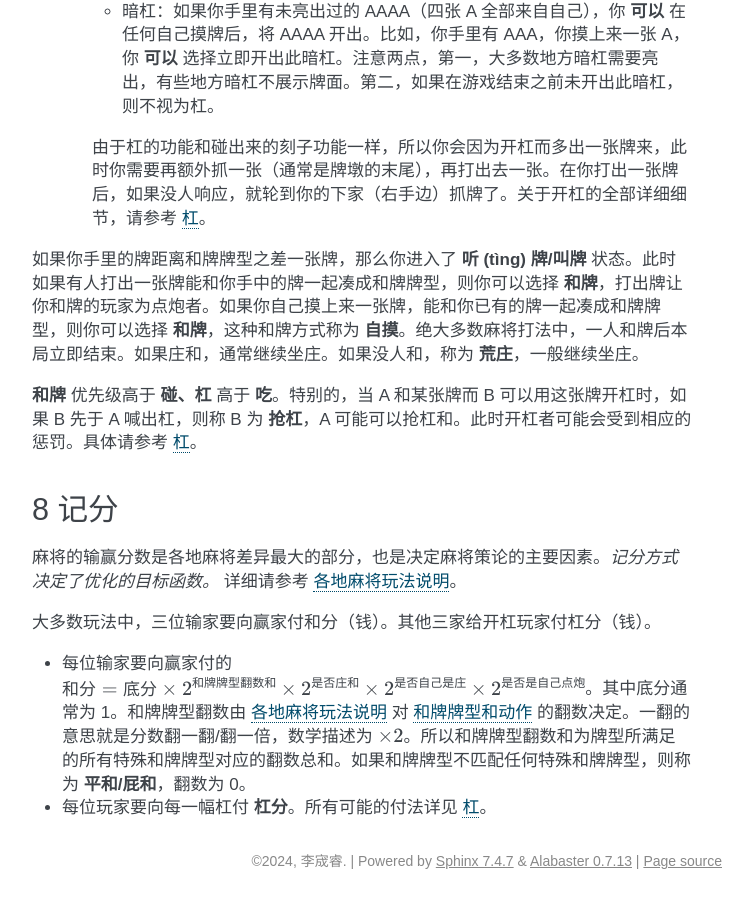
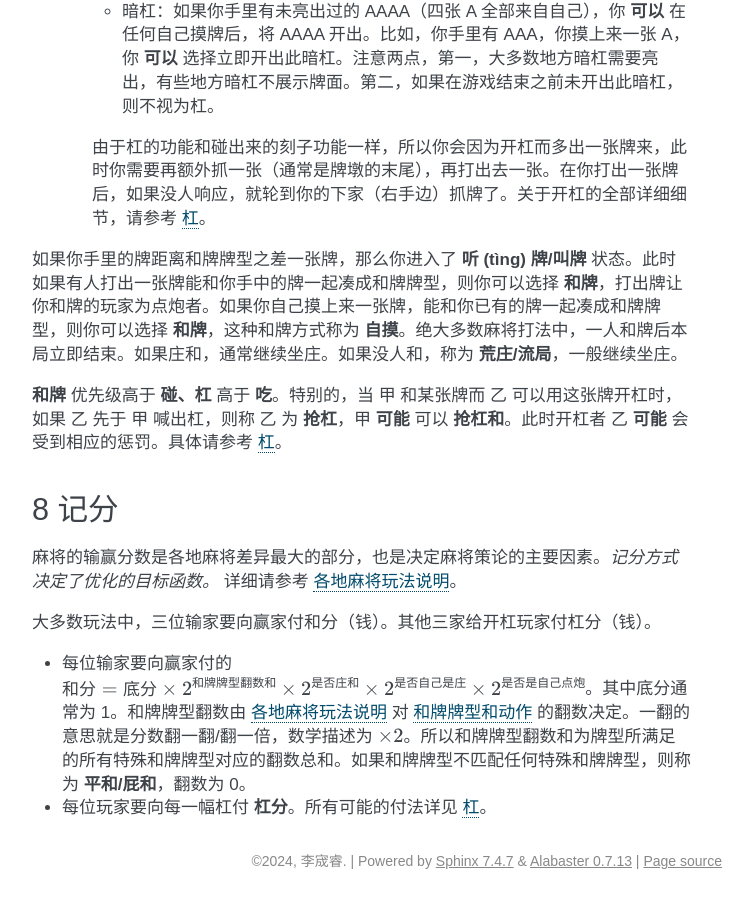
Before and after one commit to JerrySoybean/Mahjong-manual, a Sphinx documentation site: the page built from docs/source/standard.rst, in a window 1280 px wide and 900 px high, scrolled down 4902 px. Shown: the whole window, without its empty margins (388-1141 px from the left). Built offline with Sphinx 7.4.7, drawn with Linux system fonts in a browser that asks for light colours.

Commit message:
和牌牌型

```diff
--- a/docs/source/standard.rst
+++ b/docs/source/standard.rst
@@ -234,9 +234,9 @@
 
    由于杠的功能和碰出来的刻子功能一样，所以你会因为开杠而多出一张牌来，此时你需要再额外抓一张（通常是牌墩的末尾），再打出去一张。在你打出一张牌后，如果没人响应，就轮到你的下家（右手边）抓牌了。关于开杠的全部详细细节，请参考 :doc:`/kong`。
 
-如果你手里的牌距离和牌牌型之差一张牌，那么你进入了 **听 (tìng) 牌/叫牌** 状态。此时如果有人打出一张牌能和你手中的牌一起凑成和牌牌型，则你可以选择 **和牌**，打出牌让你和牌的玩家为点炮者。如果你自己摸上来一张牌，能和你已有的牌一起凑成和牌牌型，则你可以选择 **和牌**，这种和牌方式称为 **自摸**。绝大多数麻将打法中，一人和牌后本局立即结束。如果庄和，通常继续坐庄。如果没人和，称为 **荒庄**，一般继续坐庄。
+如果你手里的牌距离和牌牌型之差一张牌，那么你进入了 **听 (tìng) 牌/叫牌** 状态。此时如果有人打出一张牌能和你手中的牌一起凑成和牌牌型，则你可以选择 **和牌**，打出牌让你和牌的玩家为点炮者。如果你自己摸上来一张牌，能和你已有的牌一起凑成和牌牌型，则你可以选择 **和牌**，这种和牌方式称为 **自摸**。绝大多数麻将打法中，一人和牌后本局立即结束。如果庄和，通常继续坐庄。如果没人和，称为 **荒庄/流局**，一般继续坐庄。
 
-**和牌** 优先级高于 **碰、杠** 高于 **吃**。特别的，当 A 和某张牌而 B 可以用这张牌开杠时，如果 B 先于 A 喊出杠，则称 B 为 **抢杠**，A 可能可以抢杠和。此时开杠者可能会受到相应的惩罚。具体请参考 :doc:`/kong`。
+**和牌** 优先级高于 **碰、杠** 高于 **吃**。特别的，当 甲 和某张牌而 乙 可以用这张牌开杠时，如果 乙 先于 甲 喊出杠，则称 乙 为 **抢杠**，甲 **可能** 可以 **抢杠和**。此时开杠者 乙 **可能** 会受到相应的惩罚。具体请参考 :doc:`/kong`。
 
 8 记分
 ------
```
Also changed, not shown: docs/source/win.rst (+47 -7 lines), 11 other files.
